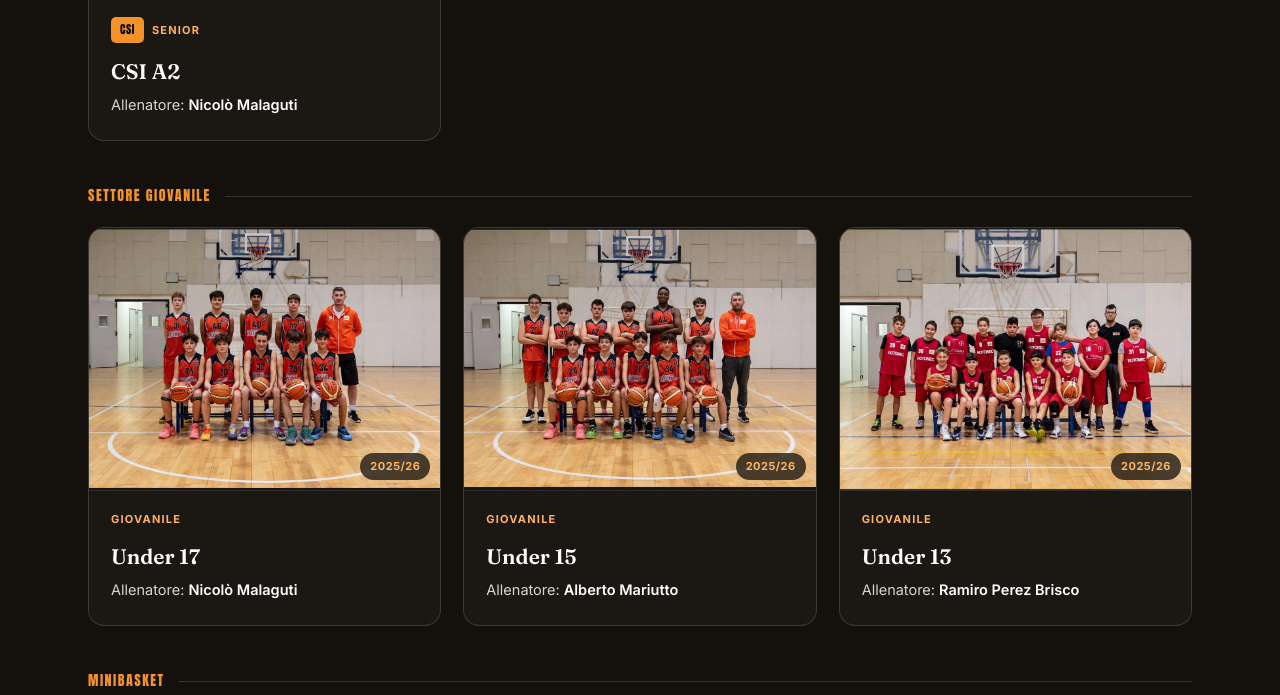
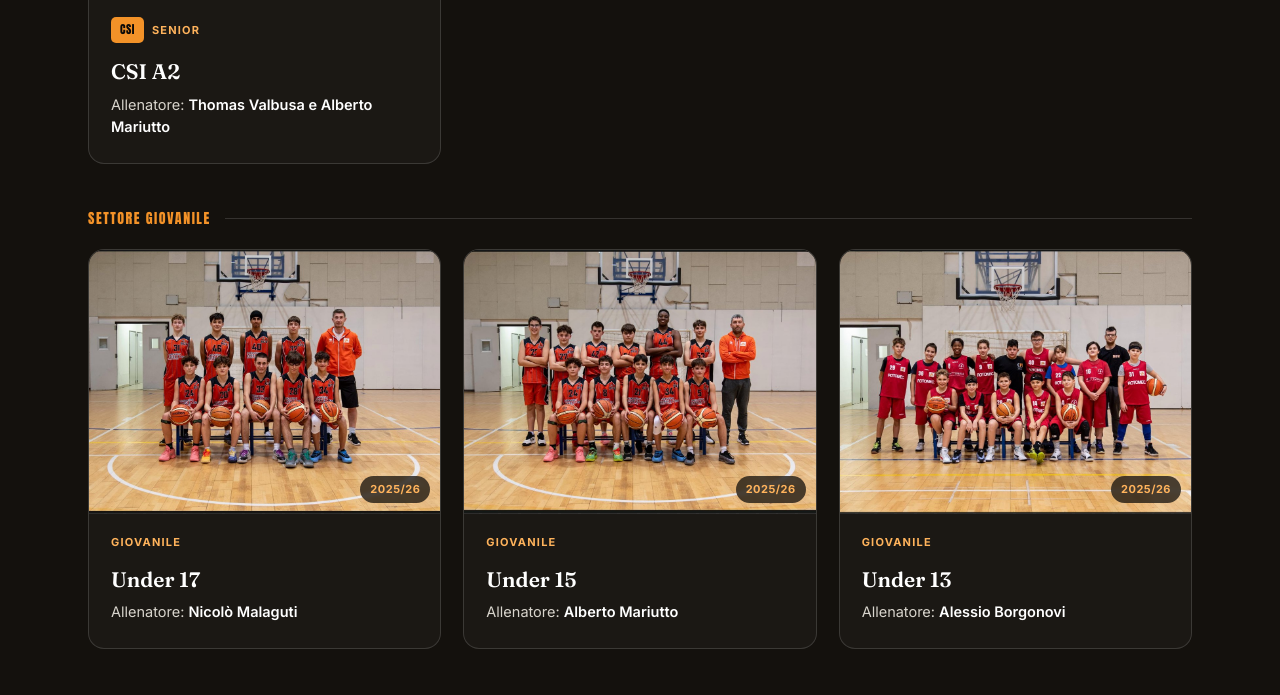
Before and after one commit to giovannicagali/Sito-Basket-Grandi-Valli, a plain HTML site: page index.html in a window 1280 px wide. Shown: the part 1791-2486 px from the top of the page. Drawn offline with Linux system fonts and the light colour scheme; a script that the page names is missing.

Commit message:
Update index.html

```diff
--- a/index.html
+++ b/index.html
@@ -127,7 +127,7 @@
               <span class="team-section-tag">Senior</span>
             </div>
             <h3>CSI A2</h3>
-            <p>Allenatore: <strong>Nicolò Malaguti</strong></p>
+            <p>Allenatore: <strong>Thomas Valbusa e Alberto Mariutto</strong></p>
           </div>
         </div>
 
@@ -174,7 +174,7 @@
               <span class="team-section-tag">Giovanile</span>
             </div>
             <h3>Under 13</h3>
-            <p>Allenatore: <strong>Ramiro Perez Brisco</strong></p>
+            <p>Allenatore: <strong>Alessio Borgonovi</strong></p>
           </div>
         </div>
 
@@ -228,7 +228,7 @@
 
       <div class="results-slider reveal">
         <div class="results-slide">
-          <span class="results-placeholder-text">Spazio per le immagini dei risultati</span>
+          <span class="results-placeholder-text">Risultati in arrivo</span>
         </div>
 
         <span class="results-nav results-nav-prev" aria-hidden="true">‹</span>
```
